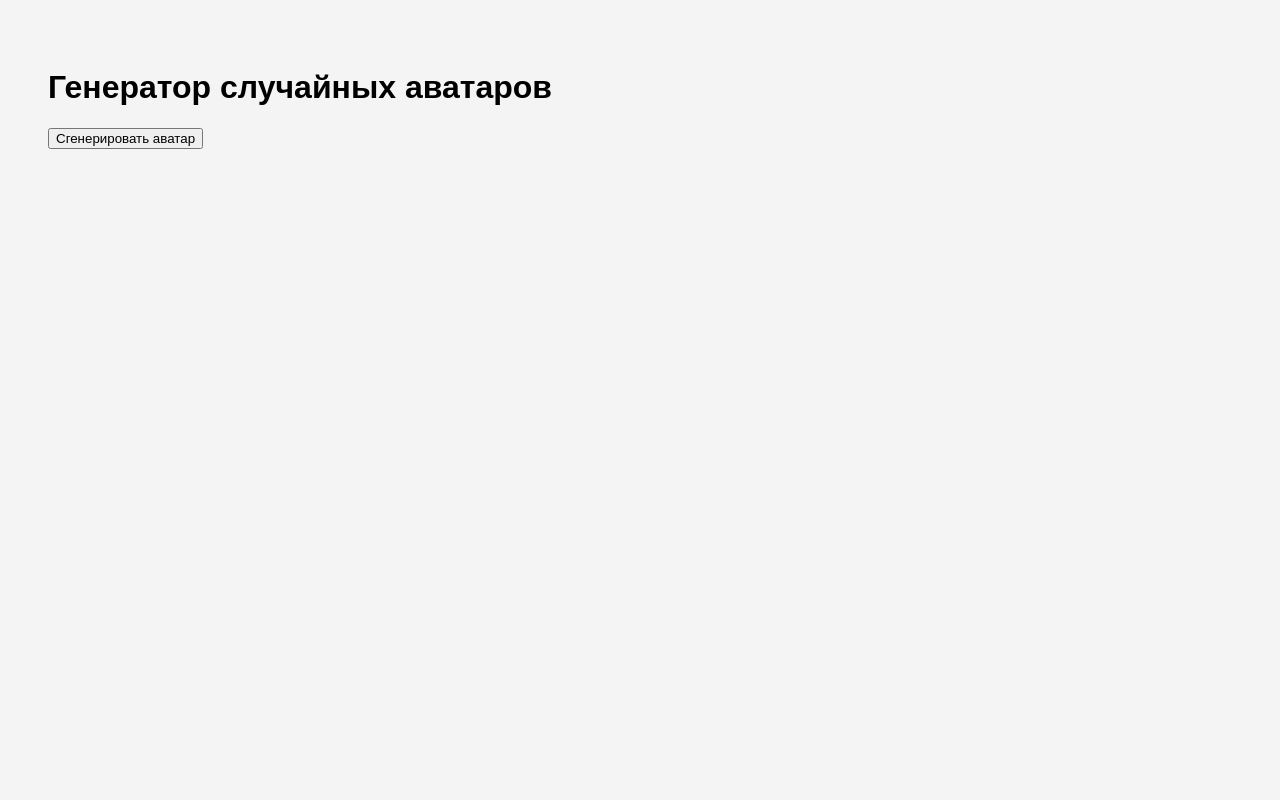
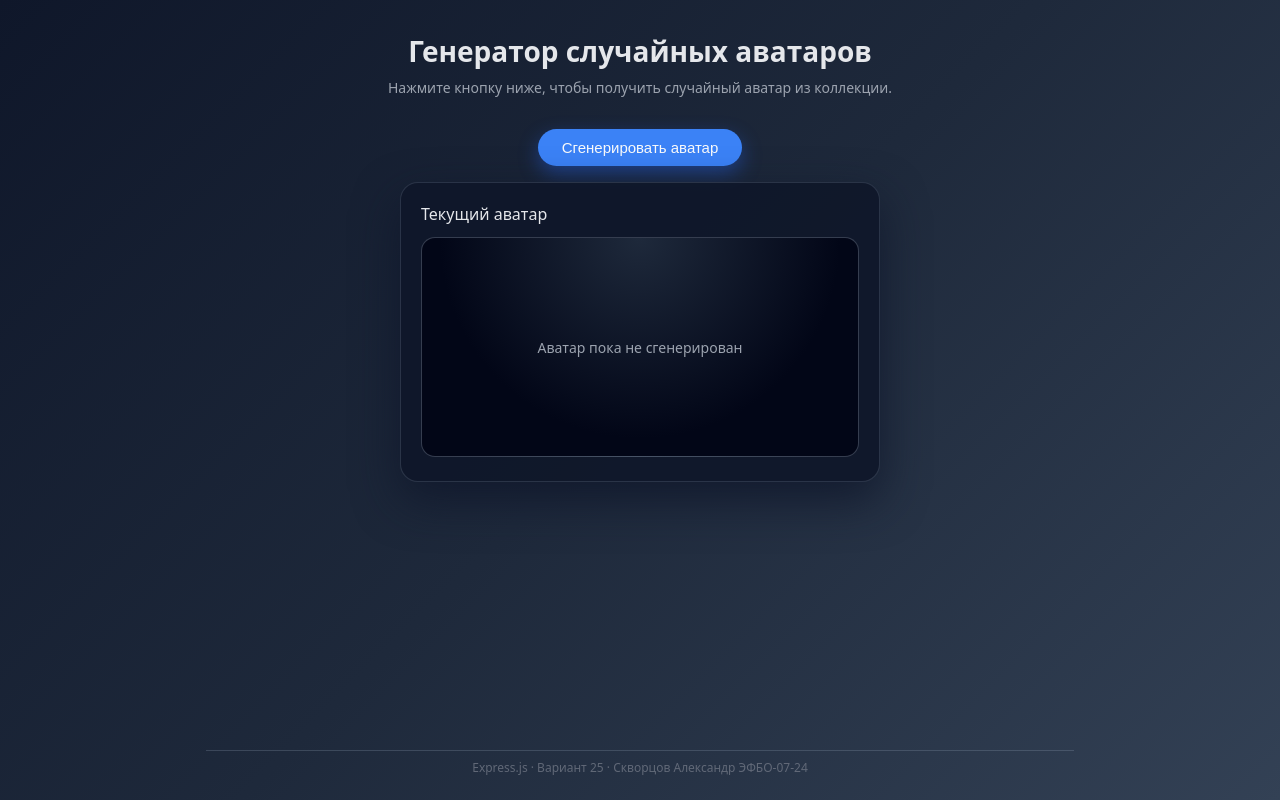
Before and after one commit to skvortsovaa/tipkr5, a website: page public/index.html in a window 1280 px wide. Drawn offline with Linux system fonts and the light colour scheme.

Commit message:
сделал покрасивее

```diff
--- a/public/index.html
+++ b/public/index.html
@@ -7,12 +7,41 @@
 </head>
 <body>
 
-  <h1>Генератор случайных аватаров</h1>
+  <div class="page">
+    <header class="header">
+      <h1 class="title">Генератор случайных аватаров</h1>
+      <p class="subtitle">
+        Нажмите кнопку ниже, чтобы получить случайный аватар из коллекции.
+      </p>
+    </header>
 
-  <button id="gen">Сгенерировать аватар</button>
+    <main class="content">
+      <section class="controls">
+        <button id="gen" class="button button_primary">
+          Сгенерировать аватар
+        </button>
+      </section>
 
-  <div id="avatarWrapper">
-    <img id="avatarImg" alt="" />
+      <section class="card">
+        <h2 class="card__title">Текущий аватар</h2>
+        <div id="avatarWrapper" class="avatar-wrapper">
+          <img
+            id="avatarImg"
+            alt="Случайный аватар"
+            class="avatar-img"
+          />
+          <p id="avatarPlaceholder" class="avatar-placeholder">
+            Аватар пока не сгенерирован
+          </p>
+        </div>
+      </section>
+    </main>
+
+    <footer class="footer">
+      <span class="footer__text">
+        Express.js · Вариант 25 · Скворцов Александр ЭФБО-07-24
+      </span>
+    </footer>
   </div>
 
   <script>
@@ -21,10 +50,15 @@
       const av = await res.json();
 
       const img = document.getElementById('avatarImg');
+      const placeholder = document.getElementById('avatarPlaceholder');
 
       img.src = av.image;
       img.style.width = av.size + "px";
       img.style.height = av.size + "px";
+
+      // показываем картинку, прячем заглушку
+      img.style.display = 'block';
+      placeholder.style.display = 'none';
     });
   </script>
 
--- a/public/style.css
+++ b/public/style.css
@@ -1,15 +1,167 @@
-body {
-  font-family: Arial, sans-serif;
-  background: #f4f4f4;
-  padding: 40px;
+/* Общий фон и выравнивание */
+* {
+  box-sizing: border-box;
 }
 
-#avatarWrapper {
-  margin-top: 20px;
+body {
+  margin: 0;
+  font-family: system-ui, -apple-system, BlinkMacSystemFont, "Segoe UI", sans-serif;
+  background: linear-gradient(135deg, #0f172a, #1e293b, #334155);
+  color: #e5e7eb;
+  min-height: 100vh;
 }
 
-#avatarImg {
-  display: block;
-  border-radius: 12px;
-  box-shadow: 0 4px 10px rgba(0,0,0,0.25);
+.page {
+  max-width: 900px;
+  margin: 0 auto;
+  padding: 32px 16px 24px;
+  display: flex;
+  flex-direction: column;
+  gap: 24px;
+  min-height: 100vh;
 }
+
+/* Шапка */
+
+.header {
+  text-align: center;
+}
+
+.title {
+  font-size: 28px;
+  margin: 0 0 8px;
+}
+
+.subtitle {
+  margin: 0;
+  font-size: 14px;
+  color: #9ca3af;
+}
+
+/* Основной контент */
+
+.content {
+  flex: 1;
+  display: flex;
+  flex-direction: column;
+  gap: 16px;
+  align-items: center;
+}
+
+.controls {
+  margin-top: 8px;
+}
+
+/* Кнопка */
+
+.button {
+  border: none;
+  border-radius: 999px;
+  padding: 10px 24px;
+  font-size: 15px;
+  font-weight: 500;
+  cursor: pointer;
+  transition: transform 0.08s ease, box-shadow 0.08s ease, opacity 0.1s ease;
+}
+
+.button_primary {
+  background: #3b82f6;
+  color: #f9fafb;
+  box-shadow: 0 8px 20px rgba(37, 99, 235, 0.45);
+}
+
+.button_primary:hover {
+  opacity: 0.95;
+  transform: translateY(-1px);
+  box-shadow: 0 10px 26px rgba(37, 99, 235, 0.6);
+}
+
+.button_primary:active {
+  transform: translateY(0);
+  box-shadow: 0 6px 14px rgba(37, 99, 235, 0.5);
+}
+
+/* Карточка аватара */
+
+.card {
+  width: 100%;
+  max-width: 480px;
+  background: rgba(15, 23, 42, 0.9);
+  border-radius: 18px;
+  padding: 20px 20px 24px;
+  box-shadow: 0 18px 45px rgba(15, 23, 42, 0.8);
+  border: 1px solid rgba(148, 163, 184, 0.2);
+}
+
+.card__title {
+  margin: 0 0 12px;
+  font-size: 16px;
+  font-weight: 500;
+  color: #e5e7eb;
+}
+
+/* Область аватара */
+
+.avatar-wrapper {
+  width: 100%;
+  min-height: 220px;
+  border-radius: 14px;
+  background: radial-gradient(circle at top, #1e293b, #020617 65%);
+  border: 1px solid rgba(148, 163, 184, 0.35);
+  display: flex;
+  align-items: center;
+  justify-content: center;
+  padding: 16px;
+  position: relative;
+  overflow: hidden;
+}
+
+.avatar-img {
+  display: none; /* пока нет аватара – скрыто */
+  border-radius: 16px;
+  box-shadow: 0 12px 32px rgba(0, 0, 0, 0.7);
+}
+
+/* Подпись до генерации */
+
+.avatar-placeholder {
+  margin: 0;
+  font-size: 14px;
+  color: #9ca3af;
+  text-align: center;
+}
+
+/* Футер */
+
+.footer {
+  margin-top: auto;
+  padding-top: 8px;
+  font-size: 12px;
+  text-align: center;
+  color: #6b7280;
+  border-top: 1px solid rgba(148, 163, 184, 0.25);
+}
+
+.footer__text {
+  opacity: 0.85;
+}
+
+/* Адаптивность */
+
+@media (max-width: 480px) {
+  .page {
+    padding: 20px 12px 16px;
+  }
+
+  .card {
+    padding: 16px 14px 18px;
+  }
+
+  .avatar-wrapper {
+    min-height: 200px;
+  }
+
+  .title {
+    font-size: 22px;
+  }
+}
```
